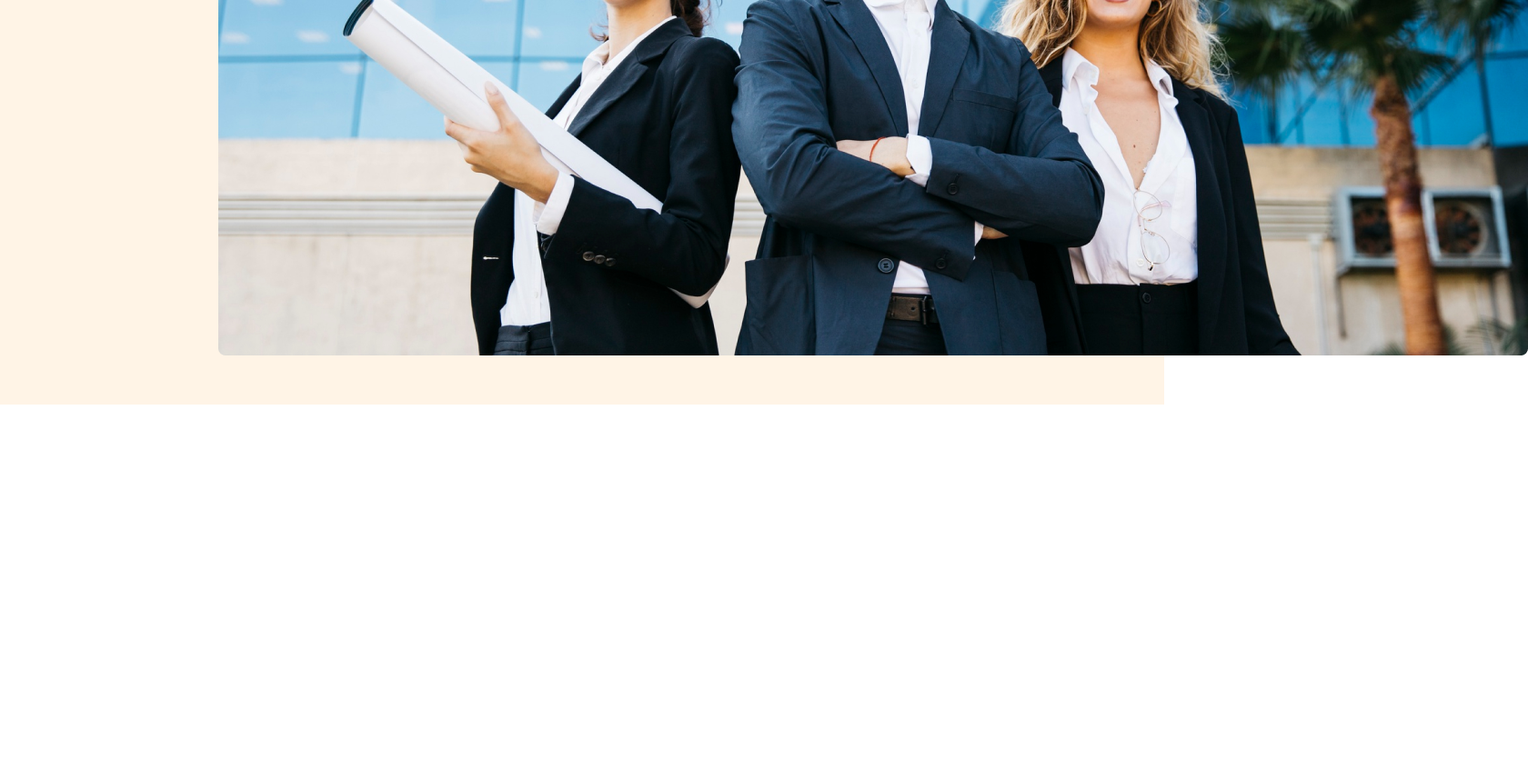
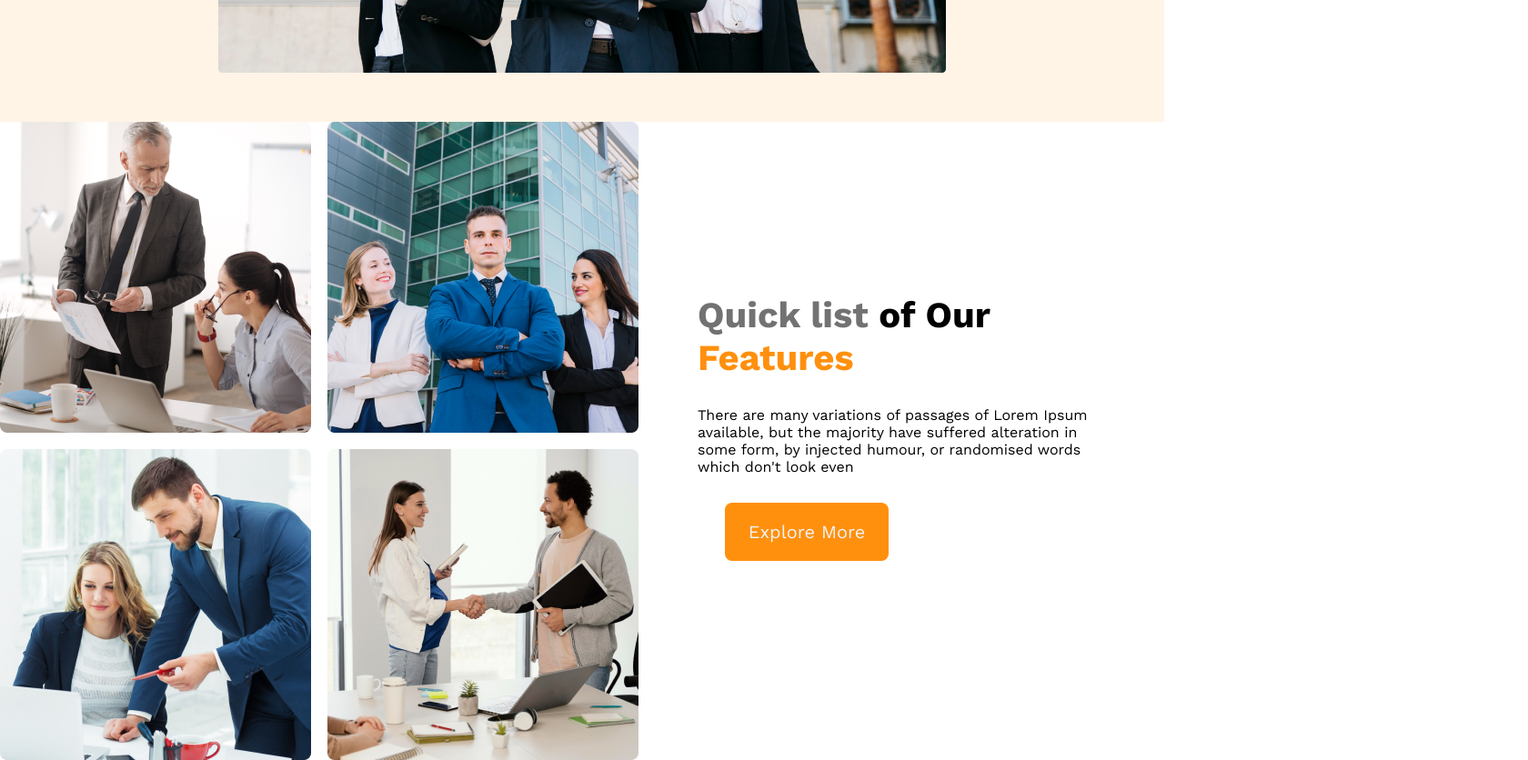
Before and after one commit to Farha34/g3-architects-website, a plain HTML site: page index.html in a window 1280 px wide. Shown: the part 860-1696 px from the top of the page at 91% size, 1680 px wide, since content can reach past the window. Before the commit the page ends 1305 px from the top, so only its background shows below. Drawn offline with nearby package versions, Linux system fonts and the light colour scheme.

Commit message:
added the new code

```diff
--- a/index.html
+++ b/index.html
@@ -6,6 +6,7 @@
     <meta name="viewport" content="width=device-width, initial-scale=1.0">
     <title>Architects project</title>
     <link rel="stylesheet" href="style.css">
+    <link rel="shortcut icon" href="./images/icons/email.png" type="images">
 </head>
 
 <body>
@@ -28,13 +29,31 @@
                 <p class="banner-discription">There are many variations of passages of Lorem Ipsum available, but the
                     majority have suffered alteration in some form, by injected humour, or randomised words which don't
                     look even</p>
-                <button class="btn-primnary">Explore More</button>
+                <button class="btn-primary">Explore More</button>
             </div>
             <img src="images/banner.png" alt="">
         </div>
     </header>
     <main>
+        <section class="teams-container">
+            <div class="teams-img-container">
+                <img src="images/team1.png" alt="">
+                <img src="images/team2.png" alt="">
+                <img src="images/team3.png" alt="">
+                <img src="images/team4.png" alt="">
+            </div>
+            <div class="teams-contant">
+                <h2 class="teams-title">
+                    <span class="quick-list">Quick list</span>
+                     <span class="of Our">of Our</span>
+                     <br>
+                      <span class="features">Features</span>
+                    </h2>
 
+                <p class="teams-description">There are many variations of passages of Lorem Ipsum available, but the majority have suffered alteration in some form, by injected humour, or randomised words which don't look even</p>
+                <button class="btn-primary">Explore More</button>
+            </div>
+        </section>
     </main>
     <footer>
 
--- a/style.css
+++ b/style.css
@@ -2,84 +2,174 @@
 
 @import url('https://fonts.googleapis.com/css2?family=Open+Sans:wght@400;500;700;800&family=Work+Sans:wght@400;500;600;700;800&display=swap');
 
-*{
+* {
     font-family: 'Open Sans', sans-serif;
     font-family: 'Work Sans', sans-serif;
 }
-*{
+
+* {
     margin: 0px;
     padding-bottom: 0px;
 }
+
 /* header section */
-header{
+header {
     background: rgba(255, 144, 14, 0.10);
     padding: 50px 240px;
 }
-nav{
+
+nav {
     display: flex;
     justify-content: space-between;
     align-items: center;
 }
-.nav-title{
+
+.nav-title {
     font-size: 3rem;
     font-weight: 700px;
     color: var(--dark-01, #131313);
 
 }
 
-nav > ul{
+nav>ul {
     display: flex;
 }
 
-nav li{
+nav li {
     list-style: none;
     margin-right: 40px;
     font-size: 18px;
     font-weight: 500;
 
 }
-nav li a{
+
+nav li a {
     text-decoration: none;
     color: var(--dark-02, #424242);
 
 }
-.ul:hover{
+
+.ul:hover {
     color: aqua;
 }
 
 /* banner section */
-.banner{
 
-}
-.banner-content{
+
+.banner-content {
     max-width: 800px;
     text-align: center;
     margin: 0 auto;
 }
 
-.banner-title{
+.banner-title {
     font-size: 4rem;
     font-weight: 700;
     color: var(--dark-01, #131313);
     padding-top: 100px;
 }
-.banner-discription{
+
+.banner-discription {
     font-size: 1rem;
     font-weight: 400;
     color: var(--dark-03, #727272);
     padding-top: 30px;
 }
-.btn-primnary{
+
+.btn-primary {
     margin: 30px;
     /* padding: 20px; */
     width: 180px;
     height: 64px;
+    font-size: 1.25rem;
     background-color: #FF900E;
     border-radius: 8px;
     border: none;
     color: rgb(241, 243, 243);
 }
-.btn-primnary:hover{
+
+.btn-primary:hover {
     color: aqua;
     cursor: pointer;
+
 }
+
+.banner img {
+    width: 100%;
+}
+
+
+/* responsive media queries */
+/* mobile devices */
+@media screen and (max-width: 576px) {
+    header {
+        padding: 10px 50px;
+    }
+
+    nav {
+        flex-direction: column;
+    }
+}
+
+/* tablet devices */
+@media screen and (min-width: 576px) and (max-width: 992px) {
+    header {
+        padding: 30px 50px;
+    }
+
+
+    nav {
+        flex-direction: column;
+    }
+}
+
+/* main section */
+
+main {
+    max-width: 1400px;
+    margin: 0 auto;
+}
+
+/* teams sectiomn */
+
+.teams-container {
+    display: flex;
+    align-items: center;
+
+}
+
+.teams-img-container {
+    display: grid;
+    grid-template-columns: repeat(2, 1fr);
+    gap: 18px;
+}
+
+.teams-contant {
+    padding-right: 65px;
+
+    padding-left: 65px;
+
+}
+
+.teams-title {
+    font-size: 40px;
+
+}
+
+.quick-list{
+    color: var(--dark-03, #727272);
+    /* font-weigth: 500; */
+}
+
+.features {
+    color: #FF900E;
+    font-weight: 700;
+}
+
+.of our {
+    color: var(--dark-01, #131313);
+    font-weight: 700;
+}
+.teams-description{
+    padding-top: 30px;
+}
```
Lines whose indentation alone changed are shown as unchanged.
